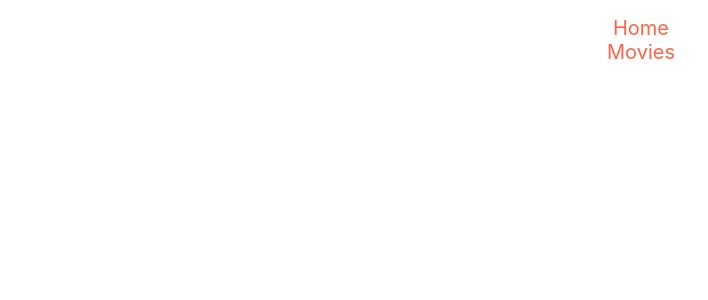
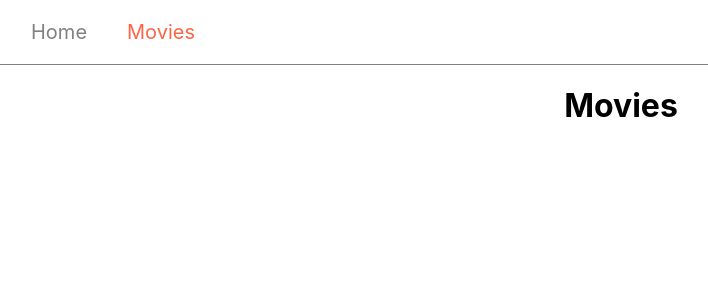
Before and after one commit to arkadiibasovych/goit-react-hw-04-movies, a React (Create React App) app: page /movies in a window 1280 px wide. Shown: the top 300 px of the page, without its empty margins (19-727 px from the left). Built offline with nearby package versions, Linux system fonts and the light colour scheme.

Commit message:
add homegallery

```diff
--- a/src/App.jsx
+++ b/src/App.jsx
@@ -1,6 +1,6 @@
-import { Component } from 'react';
 import { Route, NavLink, Switch } from 'react-router-dom';
 import HomePage from './Components/HomePage';
+import MoviesPage from './Components/MoviesPage';
 
 import s from './App.module.css';
 
@@ -8,10 +8,16 @@ const App = () => (
   <>
     <ul className={s.list}>
       <li className={s.listItem}>
-        <NavLink to="/" className={s.navLink} activeClassName={s.navLinkActive}>
+        <NavLink
+          exact
+          to="/"
+          className={s.navLink}
+          activeClassName={s.navLinkActive}
+        >
           Home
         </NavLink>
       </li>
+
       <li className={s.listItem}>
         <NavLink
           to="/movies"
@@ -24,7 +30,7 @@ const App = () => (
     </ul>
     <Switch>
       <Route exact path="/" component={HomePage} />
-      <Route path="/movies" />
+      <Route path="/movies" component={MoviesPage} />
       <Route component={HomePage} />
     </Switch>
   </>
--- a/src/App.module.css
+++ b/src/App.module.css
@@ -1,15 +1,23 @@
-.listItem{
-list-style-type: none;
+.list {
+  padding: 20px 20px 20px 50px;
+  display: flex;
+  border-bottom: 1px solid grey;
+}
+
+.listItem {
+  list-style-type: none;
+}
+
+.listItem:first-child {
+  margin-right: 40px;
 }
 
 .navLink {
-font-size: 20px;
-color: grey;
-text-decoration: none;
-
+  font-size: 20px;
+  color: grey;
+  text-decoration: none;
 }
 
 .navLinkActive {
-    color:tomato;
-
+  color: tomato;
 }
--- a/src/Components/HomePage/HomePage.jsx
+++ b/src/Components/HomePage/HomePage.jsx
@@ -1,9 +1,37 @@
+import { useState, useEffect } from 'react';
+import { Link } from 'react-router-dom';
+
+import { fetchTrendingsFilms } from '../../services/filmsAPI';
 import s from './HomePage.module.css';
 
-const HomePage = () => (
-  <>
-    <h1 className={s.title}>Trends of the day</h1>
-  </>
-);
+const HomePage = () => {
+  const [films, setFilms] = useState([]);
+
+  useEffect(() => {
+    fetchTrendingsFilms().then(setFilms);
+  }, []);
+
+  console.log(films);
+
+  return (
+    <>
+      <h1 className={s.title}>Trending films of the day</h1>
+      <ul className={s.galleryList}>
+        {films.map(({ id, title, name, poster_path }) => (
+          <li key={id} className={s.galleryItem}>
+            <Link className={s.link} to={`/movies/${id}`}>
+              <img
+                className={s.image}
+                src={`https://image.tmdb.org/t/p/w500${poster_path}`}
+                alt={name || title}
+              />
+              <h3 className={s.filmTitle}>{name || title}</h3>
+            </Link>
+          </li>
+        ))}
+      </ul>
+    </>
+  );
+};
 
 export default HomePage;
--- a/src/Components/HomePage/HomePage.module.css
+++ b/src/Components/HomePage/HomePage.module.css
@@ -0,0 +1,30 @@
+.title {
+  text-align: start;
+  margin: 0px;
+  padding: 50px;
+  color: tomato;
+}
+
+.galleryList {
+  padding: 0px 50px 0px 50px;
+  display: flex;
+  justify-content: space-between;
+  flex-wrap: wrap;
+}
+.galleryItem {
+  list-style-type: none;
+}
+.link {
+  font-size: 10px;
+  color: grey;
+  text-decoration: none;
+}
+
+.link:hover,
+.link:focus {
+  color: tomato;
+}
+
+.image {
+  height: 400px;
+}
--- a/src/Components/MoviesPage/MoviesPage.jsx
+++ b/src/Components/MoviesPage/MoviesPage.jsx
@@ -5,3 +5,4 @@ const MoviesPage = () => (
     <h1>Movies</h1>
   </>
 );
+export default MoviesPage;
--- a/src/index.css
+++ b/src/index.css
@@ -15,3 +15,8 @@ code {
 #root {
   text-align: center;
 }
+
+ul {
+  padding: 0px;
+  margin: 0px;
+}
```
